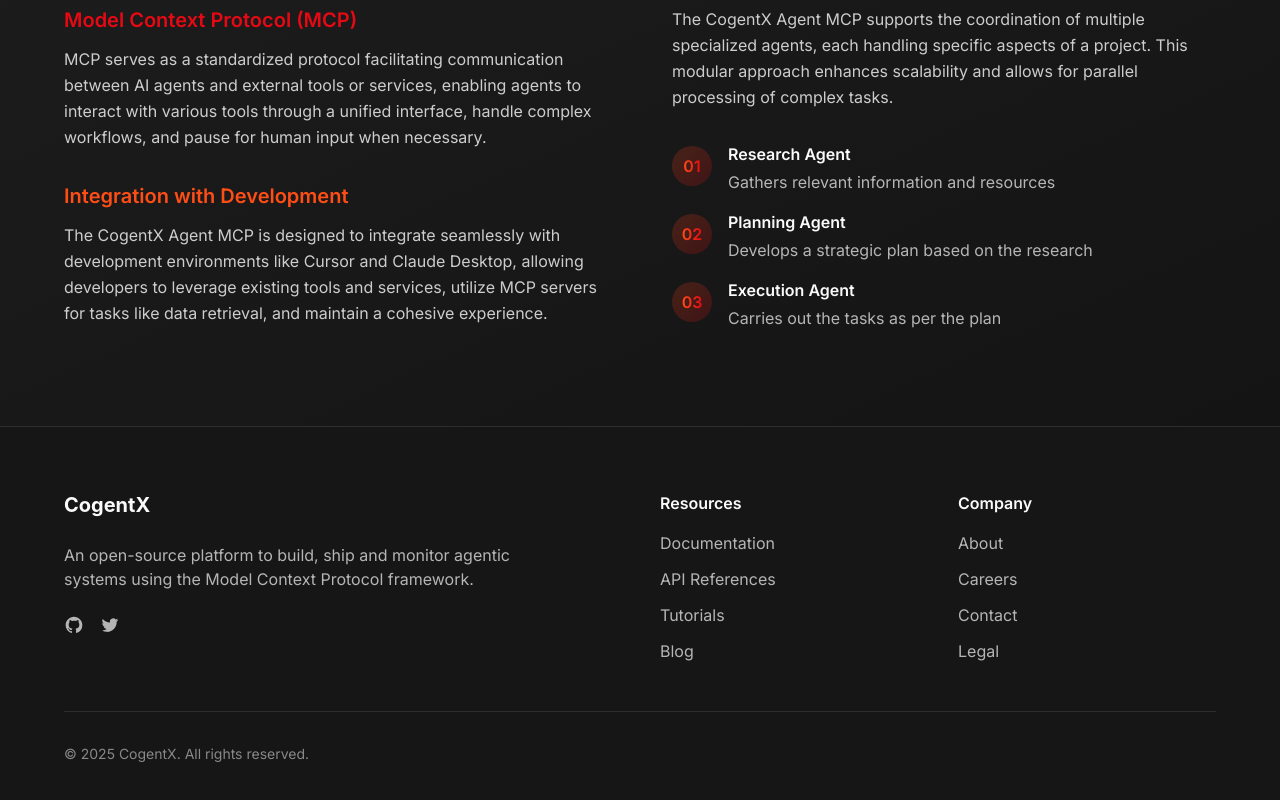
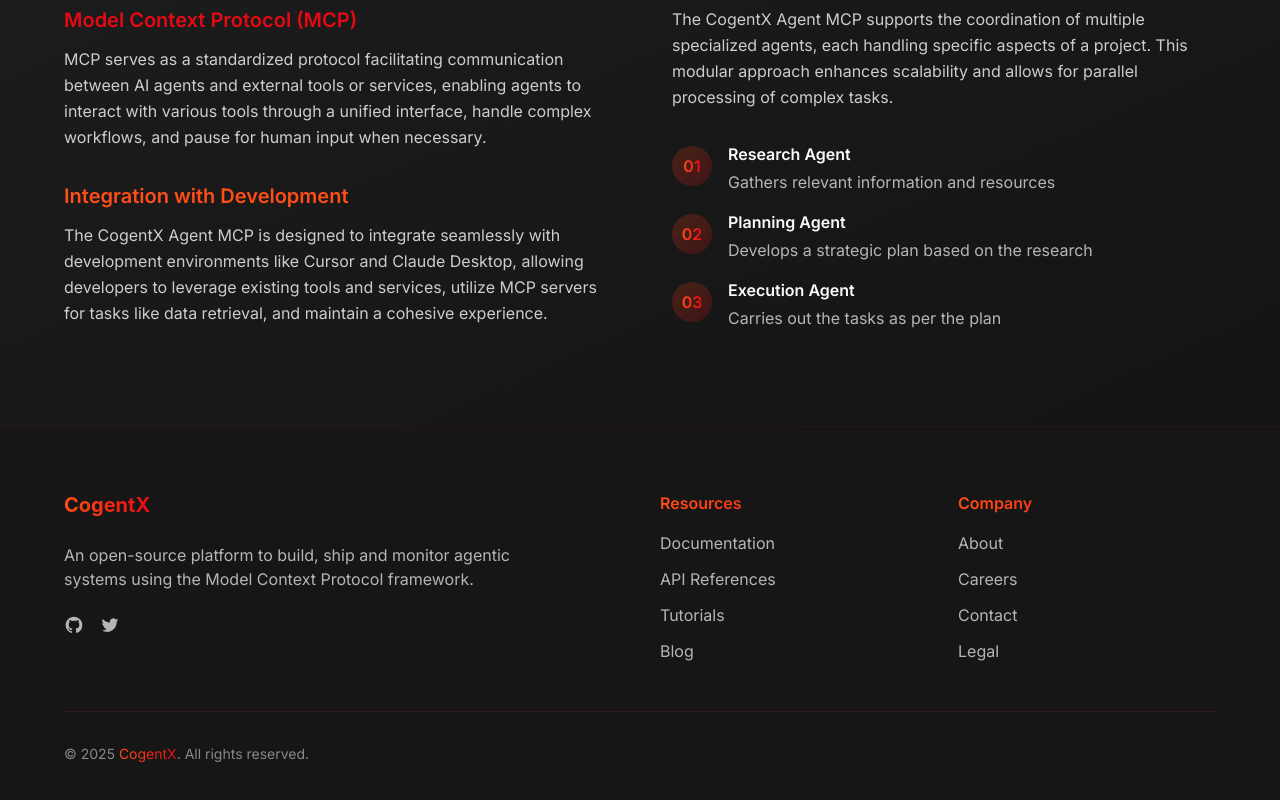
Before and after one commit to varunisrani/cogentx-agent-orchestrator, a React (Vite) app: page / in a window 1280 px wide. Shown: the part 1379-2179 px from the top of the page. Built offline with nearby package versions, Linux system fonts and the light colour scheme.

Commit message:
Update Footer component with orange-red theme
Co-authored-by: varunisrani <112163924+varunisrani@users.noreply.github.com>

```diff
--- a/src/components/Footer.tsx
+++ b/src/components/Footer.tsx
@@ -3,23 +3,23 @@ import React from 'react';
 
 const Footer = () => {
   return (
-    <footer className="py-16 px-4 md:px-8 border-t border-white/10">
+    <footer className="py-16 px-4 md:px-8 border-t border-cogent-red/10">
       <div className="max-w-6xl mx-auto">
         <div className="grid grid-cols-1 md:grid-cols-4 gap-10">
           <div className="col-span-1 md:col-span-2">
             <div className="mb-6">
-              <span className="font-display text-xl font-bold">CogentX</span>
+              <span className="font-display text-xl font-bold bg-gradient-to-r from-cogent-orange to-cogent-red bg-clip-text text-transparent">CogentX</span>
             </div>
             <p className="text-foreground/70 mb-6 max-w-md">
               An open-source platform to build, ship and monitor agentic systems using the Model Context Protocol framework.
             </p>
             <div className="flex space-x-4">
-              <a href="#" className="text-foreground/70 hover:text-foreground">
+              <a href="#" className="text-foreground/70 hover:text-cogent-orange transition-colors">
                 <svg className="w-5 h-5" fill="currentColor" viewBox="0 0 24 24" aria-hidden="true">
                   <path fillRule="evenodd" d="M12 2C6.477 2 2 6.484 2 12.017c0 4.425 2.865 8.18 6.839 9.504.5.092.682-.217.682-.483 0-.237-.008-.868-.013-1.703-2.782.605-3.369-1.343-3.369-1.343-.454-1.158-1.11-1.466-1.11-1.466-.908-.62.069-.608.069-.608 1.003.07 1.531 1.032 1.531 1.032.892 1.53 2.341 1.088 2.91.832.092-.647.35-1.088.636-1.338-2.22-.253-4.555-1.113-4.555-4.951 0-1.093.39-1.988 1.029-2.688-.103-.253-.446-1.272.098-2.65 0 0 .84-.27 2.75 1.026A9.564 9.564 0 0112 6.844c.85.004 1.705.115 2.504.337 1.909-1.296 2.747-1.027 2.747-1.027.546 1.379.202 2.398.1 2.651.64.7 1.028 1.595 1.028 2.688 0 3.848-2.339 4.695-4.566 4.943.359.309.678.92.678 1.855 0 1.338-.012 2.419-.012 2.747 0 .268.18.58.688.482A10.019 10.019 0 0022 12.017C22 6.484 17.522 2 12 2z" clipRule="evenodd" />
                 </svg>
               </a>
-              <a href="#" className="text-foreground/70 hover:text-foreground">
+              <a href="#" className="text-foreground/70 hover:text-cogent-red transition-colors">
                 <svg className="w-5 h-5" fill="currentColor" viewBox="0 0 24 24" aria-hidden="true">
                   <path d="M8.29 20.251c7.547 0 11.675-6.253 11.675-11.675 0-.178 0-.355-.012-.53A8.348 8.348 0 0022 5.92a8.19 8.19 0 01-2.357.646 4.118 4.118 0 001.804-2.27 8.224 8.224 0 01-2.605.996 4.107 4.107 0 00-6.993 3.743 11.65 11.65 0 01-8.457-4.287 4.106 4.106 0 001.27 5.477A4.072 4.072 0 012.8 9.713v.052a4.105 4.105 0 003.292 4.022 4.095 4.095 0 01-1.853.07 4.108 4.108 0 003.834 2.85A8.233 8.233 0 012 18.407a11.616 11.616 0 006.29 1.84" />
                 </svg>
@@ -28,28 +28,28 @@ const Footer = () => {
           </div>
 
           <div>
-            <h3 className="font-semibold mb-4">Resources</h3>
+            <h3 className="font-semibold mb-4 bg-gradient-to-r from-cogent-orange to-cogent-red bg-clip-text text-transparent">Resources</h3>
             <ul className="space-y-3">
-              <li><a href="#" className="text-foreground/70 hover:text-foreground">Documentation</a></li>
-              <li><a href="#" className="text-foreground/70 hover:text-foreground">API References</a></li>
-              <li><a href="#" className="text-foreground/70 hover:text-foreground">Tutorials</a></li>
-              <li><a href="#" className="text-foreground/70 hover:text-foreground">Blog</a></li>
+              <li><a href="#" className="text-foreground/70 hover:text-cogent-red transition-colors">Documentation</a></li>
+              <li><a href="#" className="text-foreground/70 hover:text-cogent-orange transition-colors">API References</a></li>
+              <li><a href="#" className="text-foreground/70 hover:text-cogent-red transition-colors">Tutorials</a></li>
+              <li><a href="#" className="text-foreground/70 hover:text-cogent-orange transition-colors">Blog</a></li>
             </ul>
           </div>
 
           <div>
-            <h3 className="font-semibold mb-4">Company</h3>
+            <h3 className="font-semibold mb-4 bg-gradient-to-r from-cogent-orange to-cogent-red bg-clip-text text-transparent">Company</h3>
             <ul className="space-y-3">
-              <li><a href="#" className="text-foreground/70 hover:text-foreground">About</a></li>
-              <li><a href="#" className="text-foreground/70 hover:text-foreground">Careers</a></li>
-              <li><a href="#" className="text-foreground/70 hover:text-foreground">Contact</a></li>
-              <li><a href="#" className="text-foreground/70 hover:text-foreground">Legal</a></li>
+              <li><a href="#" className="text-foreground/70 hover:text-cogent-orange transition-colors">About</a></li>
+              <li><a href="#" className="text-foreground/70 hover:text-cogent-red transition-colors">Careers</a></li>
+              <li><a href="#" className="text-foreground/70 hover:text-cogent-orange transition-colors">Contact</a></li>
+              <li><a href="#" className="text-foreground/70 hover:text-cogent-red transition-colors">Legal</a></li>
             </ul>
           </div>
         </div>
 
-        <div className="mt-12 pt-8 border-t border-white/10">
-          <p className="text-foreground/50 text-sm">© 2025 CogentX. All rights reserved.</p>
+        <div className="mt-12 pt-8 border-t border-cogent-orange/10">
+          <p className="text-foreground/50 text-sm">© 2025 <span className="bg-gradient-to-r from-cogent-orange to-cogent-red bg-clip-text text-transparent">CogentX</span>. All rights reserved.</p>
         </div>
       </div>
     </footer>
```
